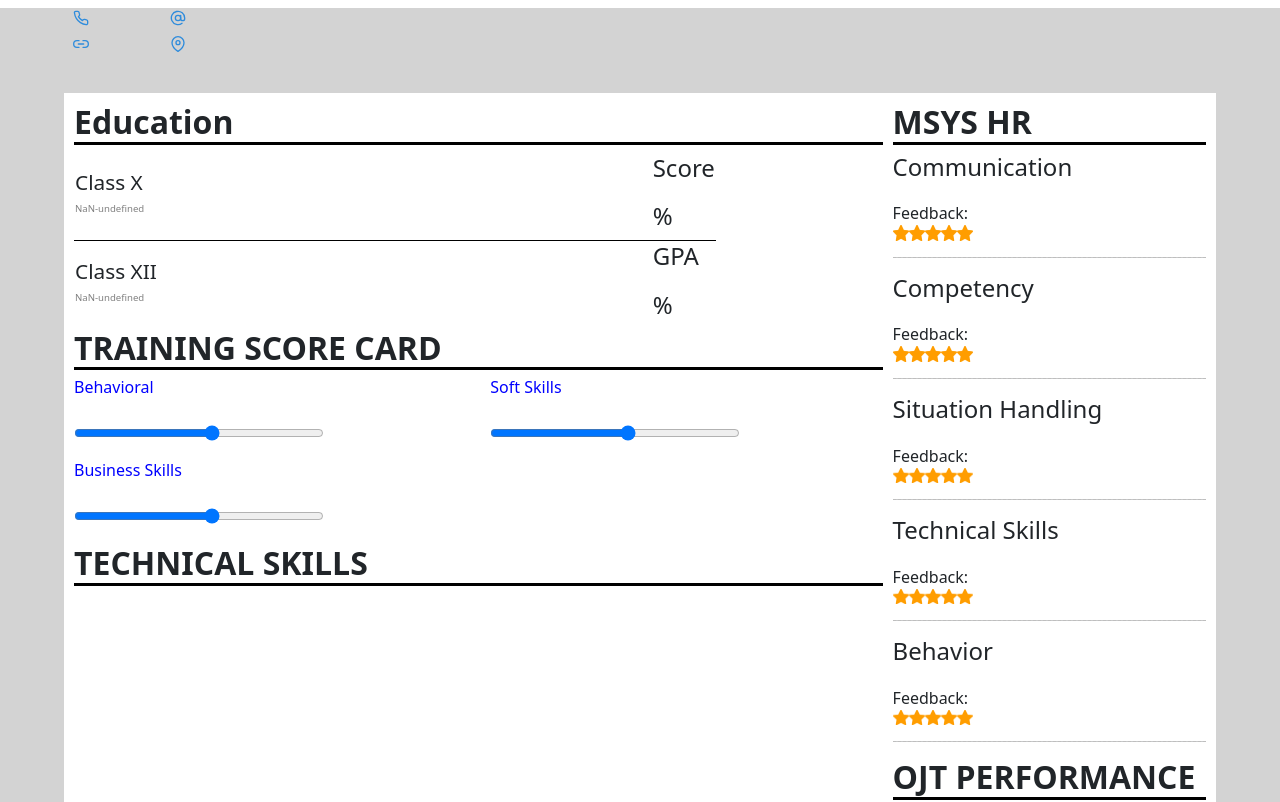
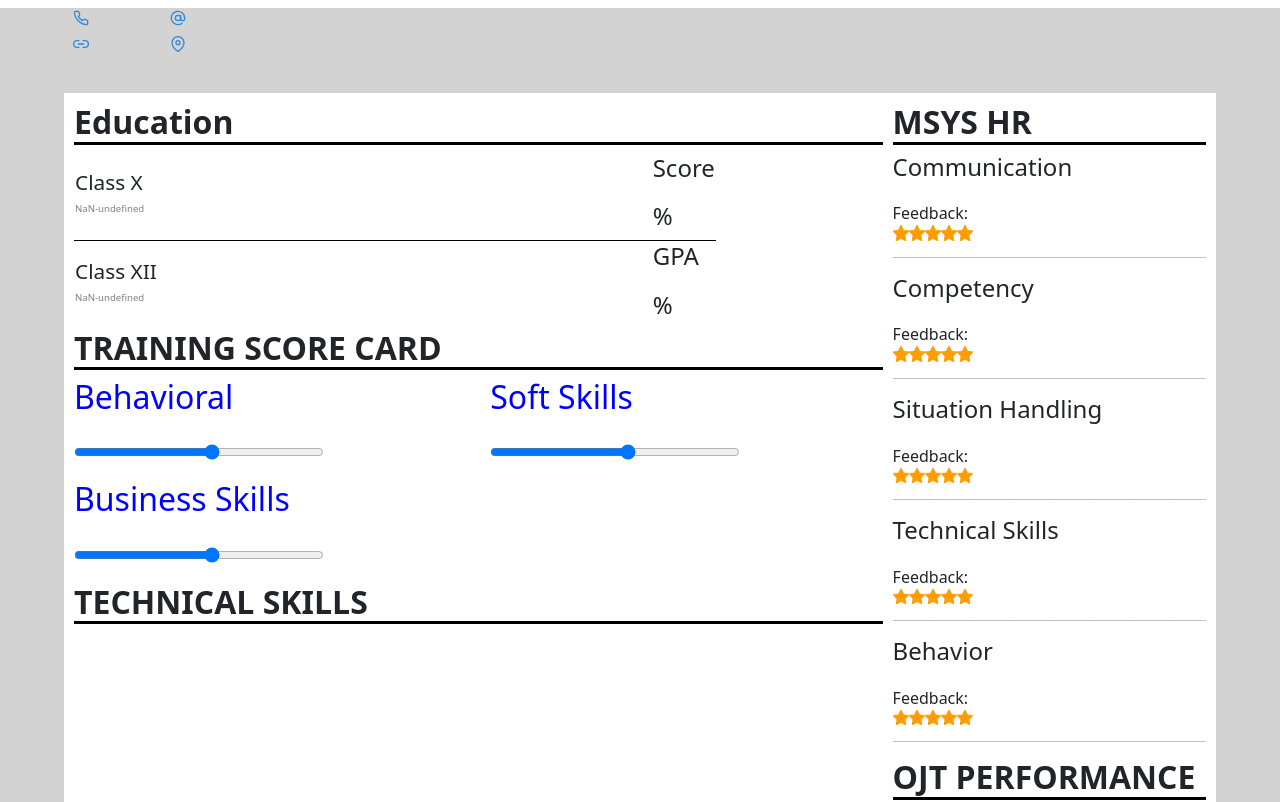
Before and after one commit to deciph3r/ahamed-vijay-resume, a React (Create React App) app: page /resume in a window 1280 px wide. Shown: the top 802 px of the page. Built offline with nearby package versions, Linux system fonts and the light colour scheme.

Commit message:
text color changed to blue

```diff
--- a/src/components/Header.js
+++ b/src/components/Header.js
@@ -92,15 +92,15 @@ export default function Header(props) {
                   <h1 style={{ borderBottom: "3px solid black", fontWeight: "bold", fontSize: '2rem' }}>TRAINING SCORE CARD</h1>
                   <div className="row">
                      <div className="col-6">
-                        <h2 style={{ color: "blue", fontSize: '1rem' }}> Behavioral </h2>
+                        <h2 style={{ color: "blue" }}> Behavioral </h2>
                         <input type="range" min="1" max="10" value={data["Behavioural-skill"]} readOnly />
                      </div>
                      <div className="col-6">
-                        <h2 style={{ color: "blue", fontSize: '1rem' }}> Soft Skills </h2>
+                        <h2 style={{ color: "blue" }}> Soft Skills </h2>
                         <input type="range" min="1" max="10" value={data["soft-skill"]} readOnly />
                      </div>
                      <div className="col-6">
-                        <h2 style={{ color: "blue", fontSize: '1rem' }}> Business Skills </h2>
+                        <h2 style={{ color: "blue" }}> Business Skills </h2>
                         <input type="range" min="1" max="10" value={data["business-skill"]} readOnly />
                      </div>
                   </div>
--- a/src/components/TechnicalSkills.js
+++ b/src/components/TechnicalSkills.js
@@ -1,14 +1,14 @@
 export default function TechnicalSkills(props) {
    const data = props.gree;
-   const SkillNames = (data["Skill-Names"]) ? data["Skill-Names"].split(",") : [];
-   const SkillValues = (data["Skill-Values"]) ? data["Skill-Values"].split(",") : [];
+   const SkillNames = (data["Skill-Names"]) ? data["Skill-Names"].trim().split(",") : [];
+   const SkillValues = (data["Skill-Values"]) ? data["Skill-Values"].trim().split(",") : [];
 
    const res = [];
 
    for (let i = 0; i < SkillNames.length; i++) {
       res.push((
-         <div className="col-6">
-            <h1>{SkillNames[i]}</h1>
+         <div key={i} className="col-6">
+            <h2 style={{ color: 'blue' }}>{SkillNames[i]}</h2>
             <input type="range" min="1" max="10" value={SkillValues[i]} readOnly />
          </div>
       ))
```
